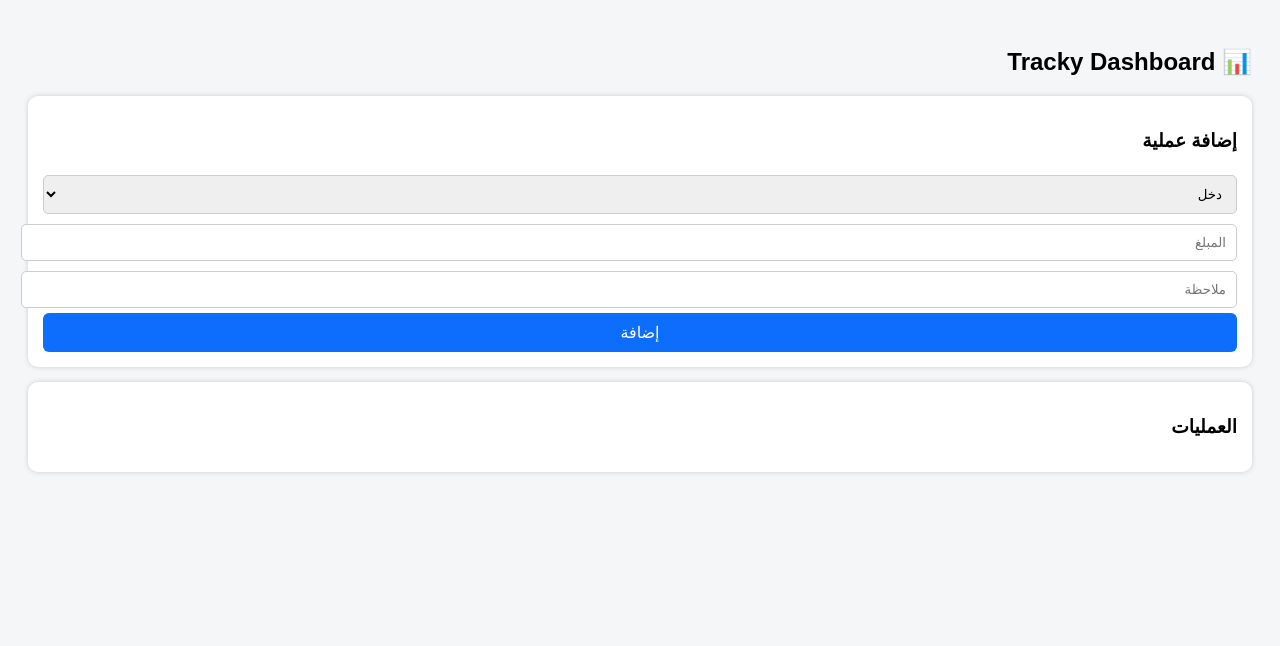
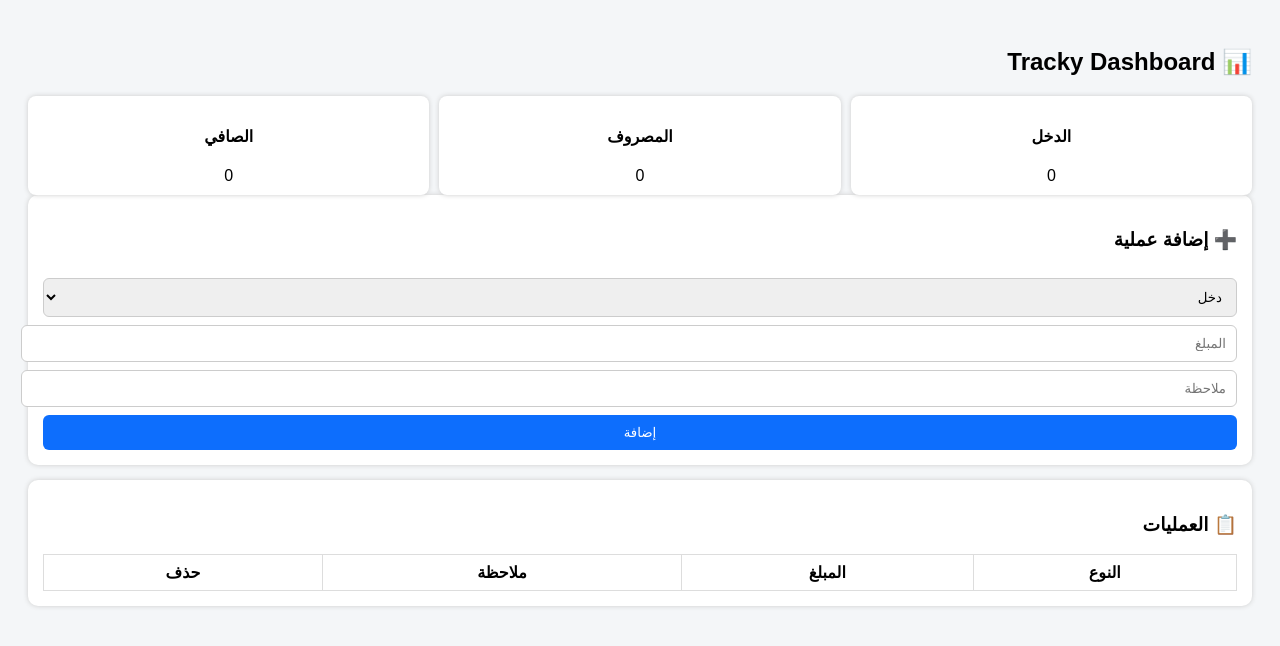
Before and after one commit to playboyt4-sketch/tracky, a plain HTML site: page index.html in a window 1280 px wide. Drawn offline with Linux system fonts and the light colour scheme.

Commit message:
Update index.html

```diff
--- a/index.html
+++ b/index.html
@@ -20,22 +20,45 @@ margin-bottom:15px;
 box-shadow:0 0 5px #ccc;
 }
 
+input,select,button{
+width:100%;
+padding:10px;
+margin-top:8px;
+border-radius:6px;
+border:1px solid #ccc;
+}
+
 button{
 background:#0d6efd;
 color:white;
 border:none;
-padding:10px;
-border-radius:6px;
-width:100%;
-font-size:16px;
+cursor:pointer;
 }
 
-input,select{
+table{
 width:100%;
+border-collapse:collapse;
+margin-top:10px;
+}
+
+th,td{
+border:1px solid #ddd;
+padding:8px;
+text-align:center;
+}
+
+.summary{
+display:flex;
+gap:10px;
+}
+
+.summary div{
+flex:1;
+background:#fff;
 padding:10px;
-margin:5px 0;
-border-radius:5px;
-border:1px solid #ccc;
+border-radius:8px;
+text-align:center;
+box-shadow:0 0 5px #ccc;
 }
 </style>
 </head>
@@ -44,8 +67,23 @@ border:1px solid #ccc;
 
 <h2>📊 Tracky Dashboard</h2>
 
+<div class="summary">
+<div>
+<h4>الدخل</h4>
+<span id="income">0</span>
+</div>
+<div>
+<h4>المصروف</h4>
+<span id="expense">0</span>
+</div>
+<div>
+<h4>الصافي</h4>
+<span id="balance">0</span>
+</div>
+</div>
+
 <div class="card">
-<h3>إضافة عملية</h3>
+<h3>➕ إضافة عملية</h3>
 
 <select id="type">
 <option value="income">دخل</option>
@@ -53,45 +91,80 @@ border:1px solid #ccc;
 </select>
 
 <input id="amount" type="number" placeholder="المبلغ">
+
 <input id="note" placeholder="ملاحظة">
 
-<button onclick="add()">إضافة</button>
+<button onclick="addTransaction()">إضافة</button>
 </div>
 
 <div class="card">
-<h3>العمليات</h3>
-<ul id="list"></ul>
+<h3>📋 العمليات</h3>
+<table>
+<thead>
+<tr>
+<th>النوع</th>
+<th>المبلغ</th>
+<th>ملاحظة</th>
+<th>حذف</th>
+</tr>
+</thead>
+<tbody id="list"></tbody>
+</table>
 </div>
 
 <script>
 let data = JSON.parse(localStorage.getItem("tracky")) || [];
 
-function add(){
+function save(){
+localStorage.setItem("tracky",JSON.stringify(data));
+render();
+}
+
+function addTransaction(){
 let type = document.getElementById("type").value;
 let amount = document.getElementById("amount").value;
 let note = document.getElementById("note").value;
 
+if(amount=="")return;
+
 data.push({type,amount,note});
-localStorage.setItem("tracky",JSON.stringify(data));
-show();
+save();
+
+document.getElementById("amount").value="";
+document.getElementById("note").value="";
 }
 
-function show(){
-let list = document.getElementById("list");
-list.innerHTML="";
-
-data.forEach((x)=>{
-list.innerHTML += `
-<li>
-${x.type=="income"?"💰 دخل":"💸 مصروف"} -
-${x.amount} جنيه -
-${x.note}
-</li>
-`;
-})
+function remove(i){
+data.splice(i,1);
+save();
 }
 
-show();
+function render(){
+let list="";
+let inc=0;
+let exp=0;
+
+data.forEach((t,i)=>{
+list+=`
+<tr>
+<td>${t.type=="income"?"دخل":"مصروف"}</td>
+<td>${t.amount}</td>
+<td>${t.note}</td>
+<td><button onclick="remove(${i})">🗑</button></td>
+</tr>
+`;
+
+if(t.type=="income")inc+=+t.amount;
+else exp+=+t.amount;
+});
+
+document.getElementById("list").innerHTML=list;
+document.getElementById("income").innerText=inc;
+document.getElementById("expense").innerText=exp;
+document.getElementById("balance").innerText=inc-exp;
+}
+
+render();
 </script>
 
 </body>
```
